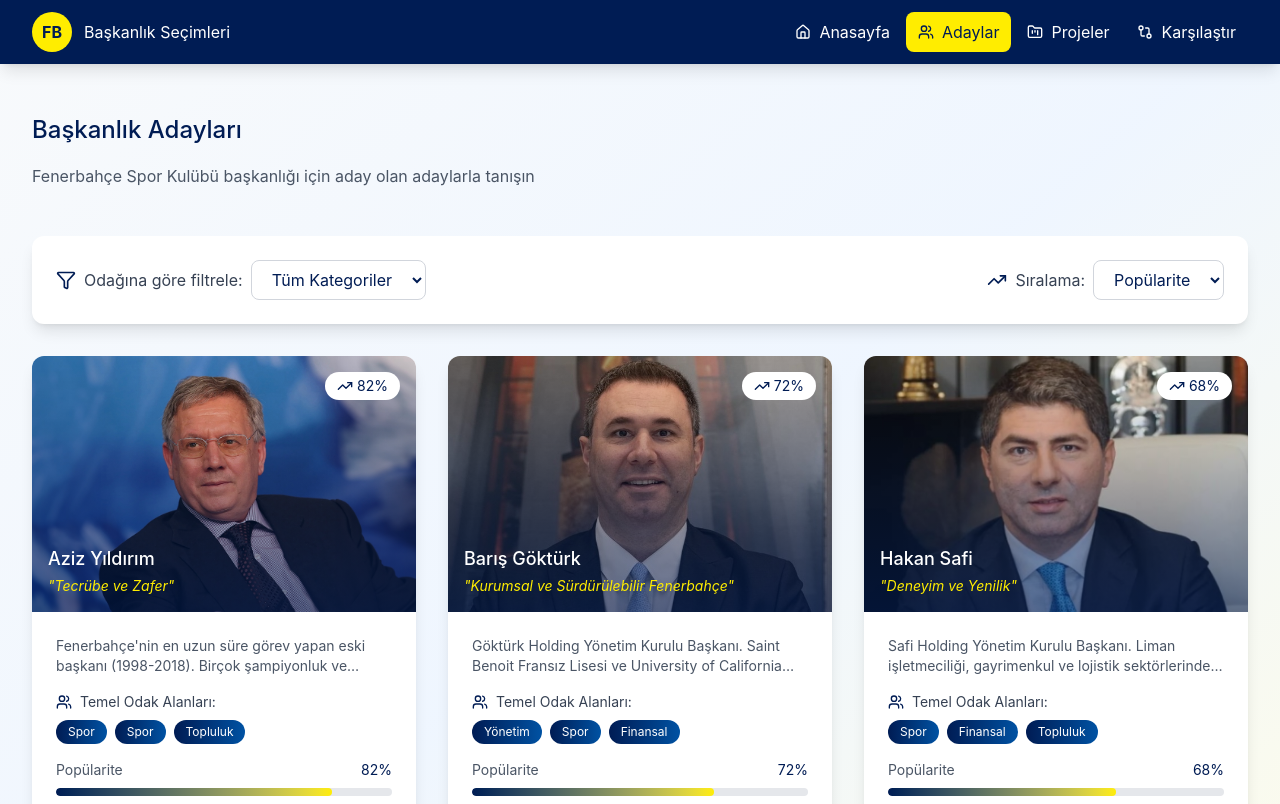
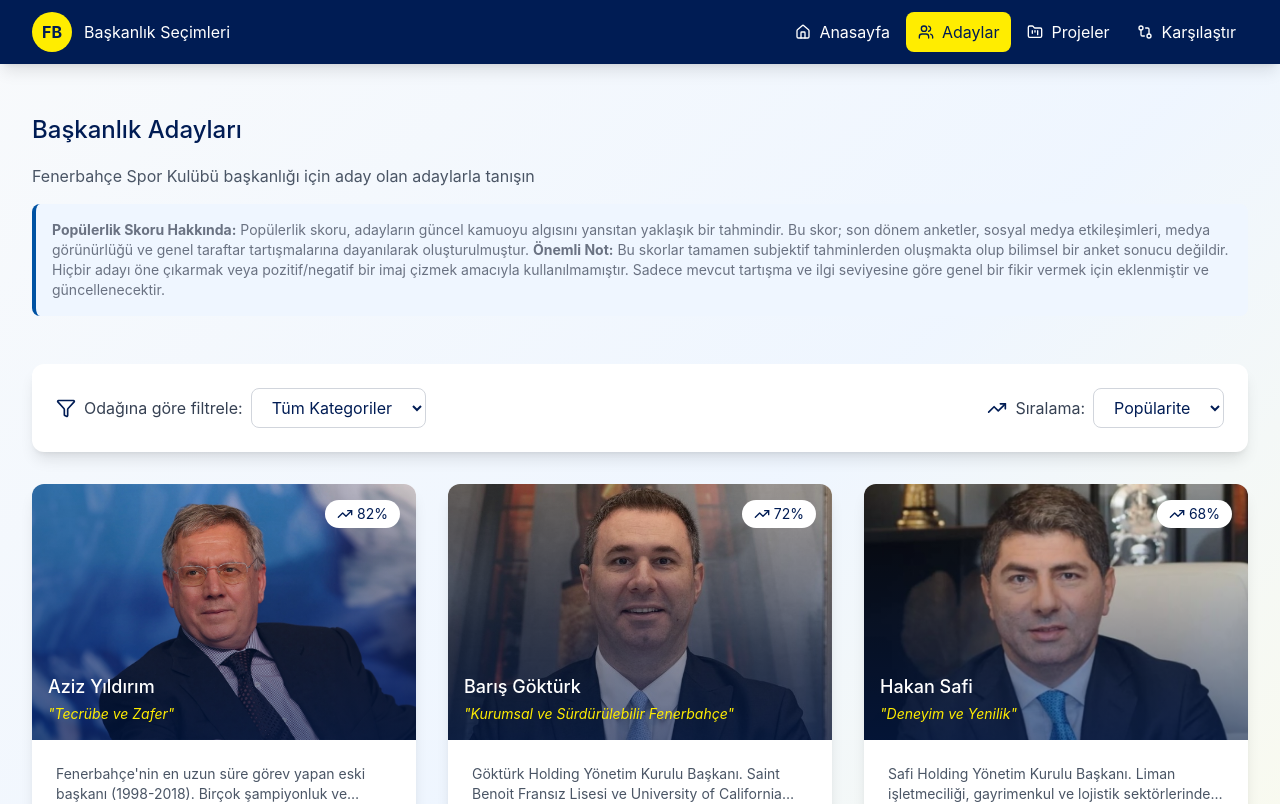
Before and after one commit to hzrcan/fenersecim, a React (Vite) app: page /adaylar in a window 1280 px wide. Shown: the top 804 px of the page. Built offline with nearby package versions, Linux system fonts and the light colour scheme.

Commit message:
added explanation on popularity

```diff
--- a/src/app/components/pages/CandidatesPage.tsx
+++ b/src/app/components/pages/CandidatesPage.tsx
@@ -46,6 +46,9 @@ export function CandidatesPage() {
         <h1 className="mb-4 text-[#001C54]">Başkanlık Adayları</h1>
         <p className="text-gray-600">
           Fenerbahçe Spor Kulübü başkanlığı için aday olan adaylarla tanışın
+        </p>
+        <p className="text-gray-500 text-sm mt-4 p-4 bg-blue-50 rounded-lg border-l-4 border-[#0052A3]">
+          <strong>Popülerlik Skoru Hakkında:</strong> Popülerlik skoru, adayların güncel kamuoyu algısını yansıtan yaklaşık bir tahmindir. Bu skor; son dönem anketler, sosyal medya etkileşimleri, medya görünürlüğü ve genel taraftar tartışmalarına dayanılarak oluşturulmuştur. <strong>Önemli Not:</strong> Bu skorlar tamamen subjektif tahminlerden oluşmakta olup bilimsel bir anket sonucu değildir. Hiçbir adayı öne çıkarmak veya pozitif/negatif bir imaj çizmek amacıyla kullanılmamıştır. Sadece mevcut tartışma ve ilgi seviyesine göre genel bir fikir vermek için eklenmiştir ve güncellenecektir.
         </p>
       </div>
 
```
